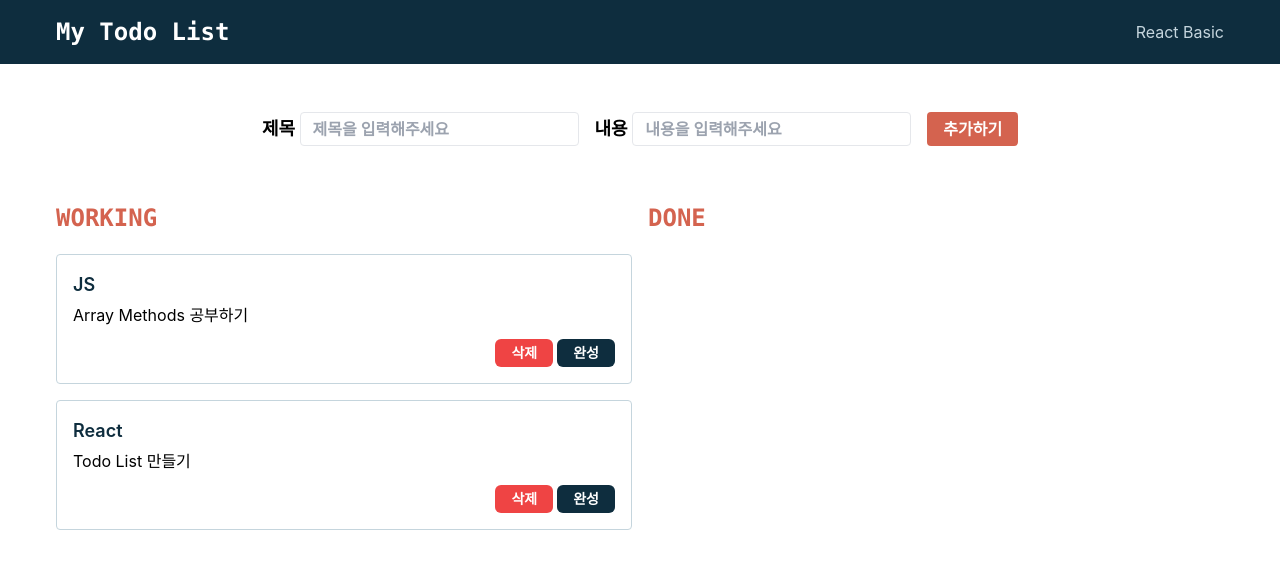
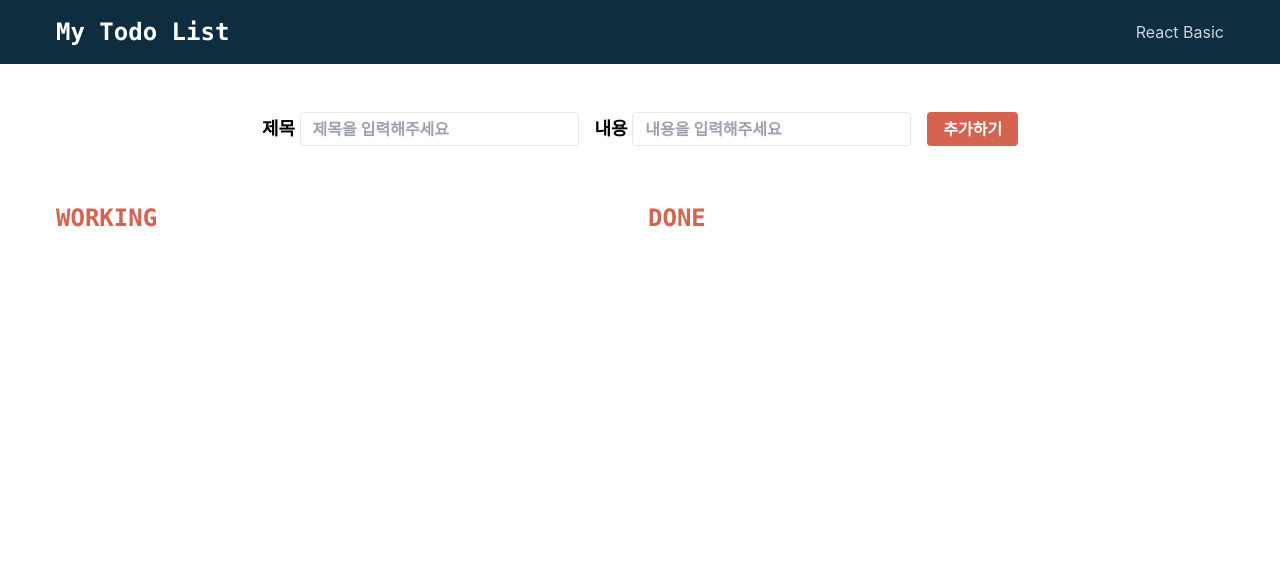
Before and after one commit to jiapril11/TodoList, a React (Create React App) app: page / in a window 1280 px wide. Shown: the top 568 px of the page. Built offline with nearby package versions, Linux system fonts and the light colour scheme.

Commit message:
Feat: todo 추가 기능 생성

```diff
--- a/src/App.js
+++ b/src/App.js
@@ -1,27 +1,65 @@
+import { useEffect, useRef, useState } from "react";
 import "./App.css";
 import Header from "./components/Header";
 import Layout from "./components/Layout";
 
 function App() {
-  const initialState = [
-    {
-      id: 0,
-      title: "JS",
-      body: "Array Methods 공부하기",
-      isDone: false,
-    },
-    {
-      id: 1,
-      title: "React",
-      body: "Todo List 만들기",
-      isDone: false,
-    },
-  ];
+  // const initialState = [
+  //   {
+  //     id: 0,
+  //     title: "JS",
+  //     body: "Array Methods 공부하기",
+  //     isDone: false,
+  //   },
+  // ];
+  const initialState = localStorage.getItem("todoList")
+    ? JSON.parse(localStorage.getItem("todoList"))
+    : [];
+
+  const [toDoList, setToDoList] = useState(initialState);
+  const [toDoTitle, setToDoTitle] = useState("");
+  const [toDoContent, setToDoContent] = useState("");
+  const titleInput = useRef(null);
+  const contentInput = useRef(null);
+
+  useEffect(
+    () => localStorage.setItem("todoList", JSON.stringify(toDoList)),
+    [toDoList]
+  );
+  const handleSetTitle = (e) => {
+    setToDoTitle(e.target.value.trim());
+  };
+  const handleSetContent = (e) => {
+    setToDoContent(e.target.value.trim());
+  };
+  const handleTodoSubmit = (e) => {
+    e.preventDefault();
+    if (toDoTitle.length > 0 && toDoContent.length > 0) {
+      const id =
+        toDoList.length !== 0 ? toDoList[toDoList.length - 1].id + 1 : 0;
+      const title = toDoTitle;
+      const body = toDoContent;
+      const isDone = false;
+      setToDoList([...toDoList, { id, title, body, isDone }]);
+
+      setToDoTitle("");
+      setToDoContent("");
+      titleInput.current.focus();
+    } else {
+      alert("제목과 내용을 모두 채워주세요.");
+      if (toDoTitle.length <= 0) {
+        titleInput.current.focus();
+      } else {
+        contentInput.current.focus();
+      }
+    }
+  };
+
   return (
     <>
       <Header />
       <Layout>
-        <form>
+        <form onSubmit={handleTodoSubmit}>
           <div className="flex justify-center gap-4 pt-8 pb-14">
             <div>
               <label htmlFor="toDoTitle" className="text-lg font-semibold">
@@ -30,6 +68,9 @@ function App() {
               <input
                 id="toDoTitle"
                 type="text"
+                value={toDoTitle}
+                onChange={handleSetTitle}
+                ref={titleInput}
                 className="border px-3 py-1 rounded font-semibold"
                 placeholder="제목을 입력해주세요"
               />
@@ -41,6 +82,9 @@ function App() {
               <input
                 id="toDoContent"
                 type="text"
+                value={toDoContent}
+                onChange={handleSetContent}
+                ref={contentInput}
                 className="border px-3 py-1 rounded font-semibold"
                 placeholder="내용을 입력해주세요"
               />
@@ -59,7 +103,7 @@ function App() {
               WORKING
             </h2>
             <ul>
-              {initialState.map((todo) => (
+              {toDoList.map((todo) => (
                 <li className={`mb-4 p-4 border rounded border-[#C5D5DD]`}>
                   <h3 className="mb-1 font-semibold text-lg text-[#0E2D3E] break-words">
                     {todo.title}
```
